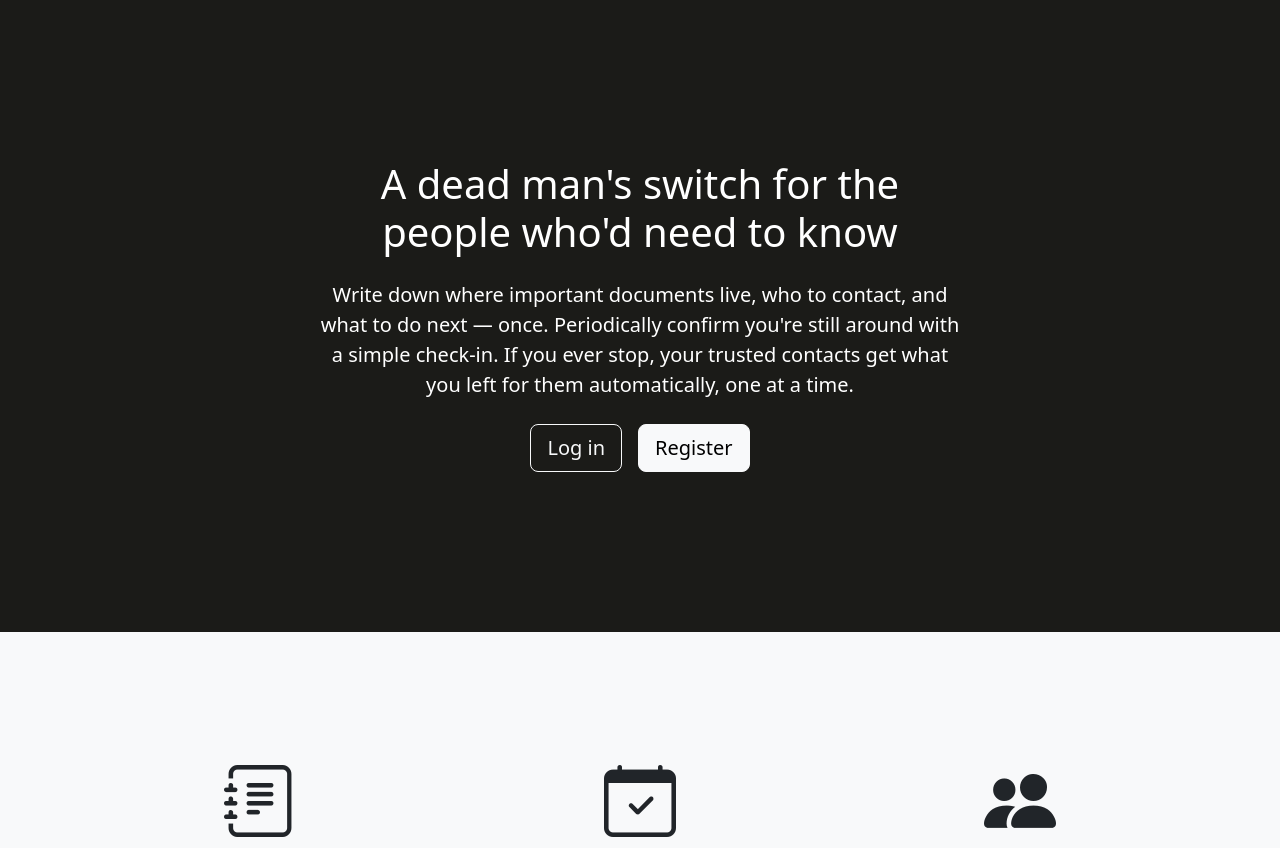
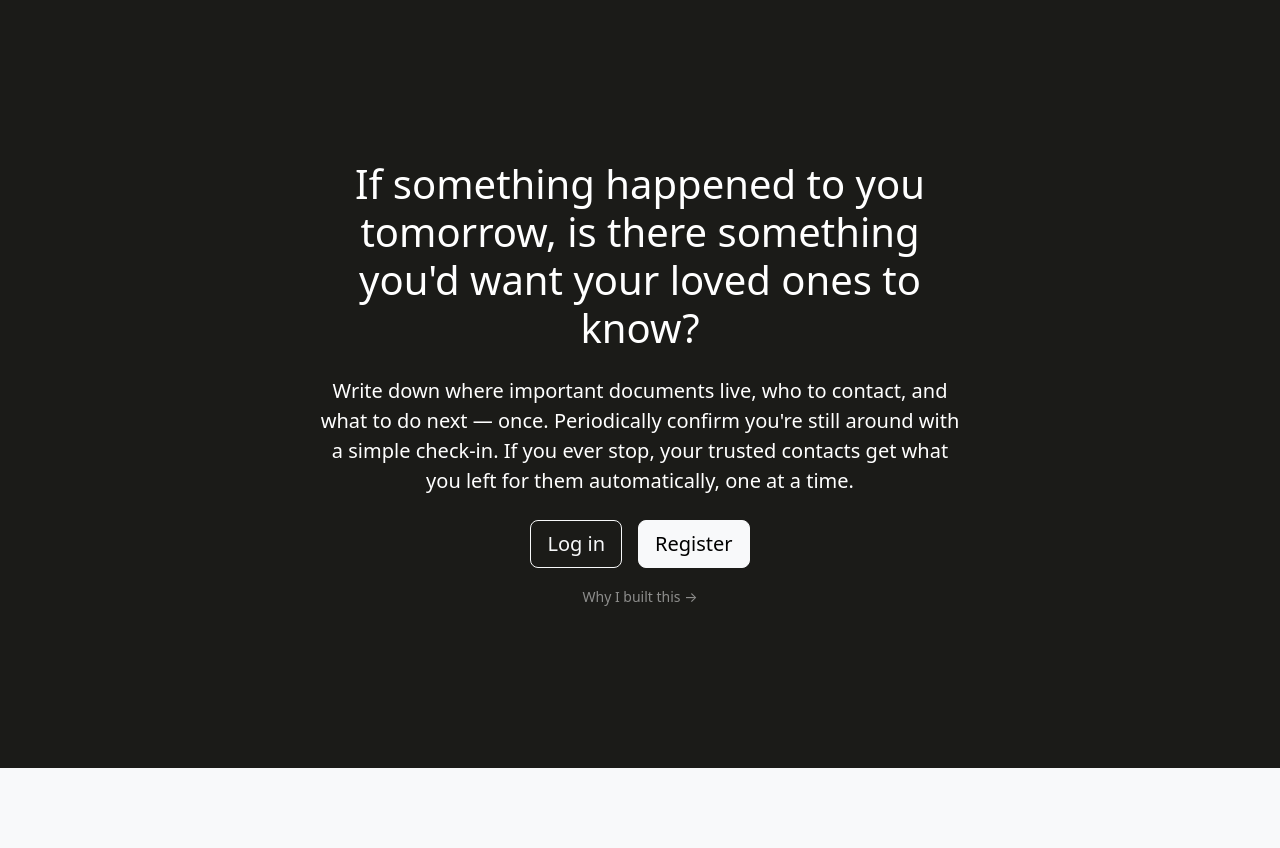
Before and after one commit to naneri/lastwillapp, a Laravel app: page / in a window 1280 px wide. Shown: the part 56-904 px from the top of the page. Run offline with Laravel 12, Linux system fonts and the light colour scheme.

Commit message:
Soften the homepage headline, add a link to the founder story
Replaces the "dead man's switch" headline with a softer, question-led
one, and adds a quiet "Why I built this" link under the Log in/Register
buttons pointing to the About page's new story section.

Co-Authored-By: Claude Sonnet 5 <noreply@anthropic.com>

```diff
--- a/resources/views/welcome.blade.php
+++ b/resources/views/welcome.blade.php
@@ -80,7 +80,7 @@
             <div class="container">
                 <div class="row justify-content-center">
                     <div class="col-xl-7">
-                        <h1 class="mb-4">A dead man's switch for the people who'd need to know</h1>
+                        <h1 class="mb-4">If something happened to you tomorrow, is there something you'd want your loved ones to know?</h1>
                         <p class="lead mb-4">
                             Write down where important documents live, who to contact, and
                             what to do next — once. Periodically confirm you're still around
@@ -97,6 +97,9 @@
                                 @endif
                             @endauth
                         </div>
+                        <p class="mt-3 mb-0">
+                            <a href="{{ route('about') }}" class="text-white-50 small text-decoration-none">Why I built this &rarr;</a>
+                        </p>
                     </div>
                 </div>
             </div>
```
